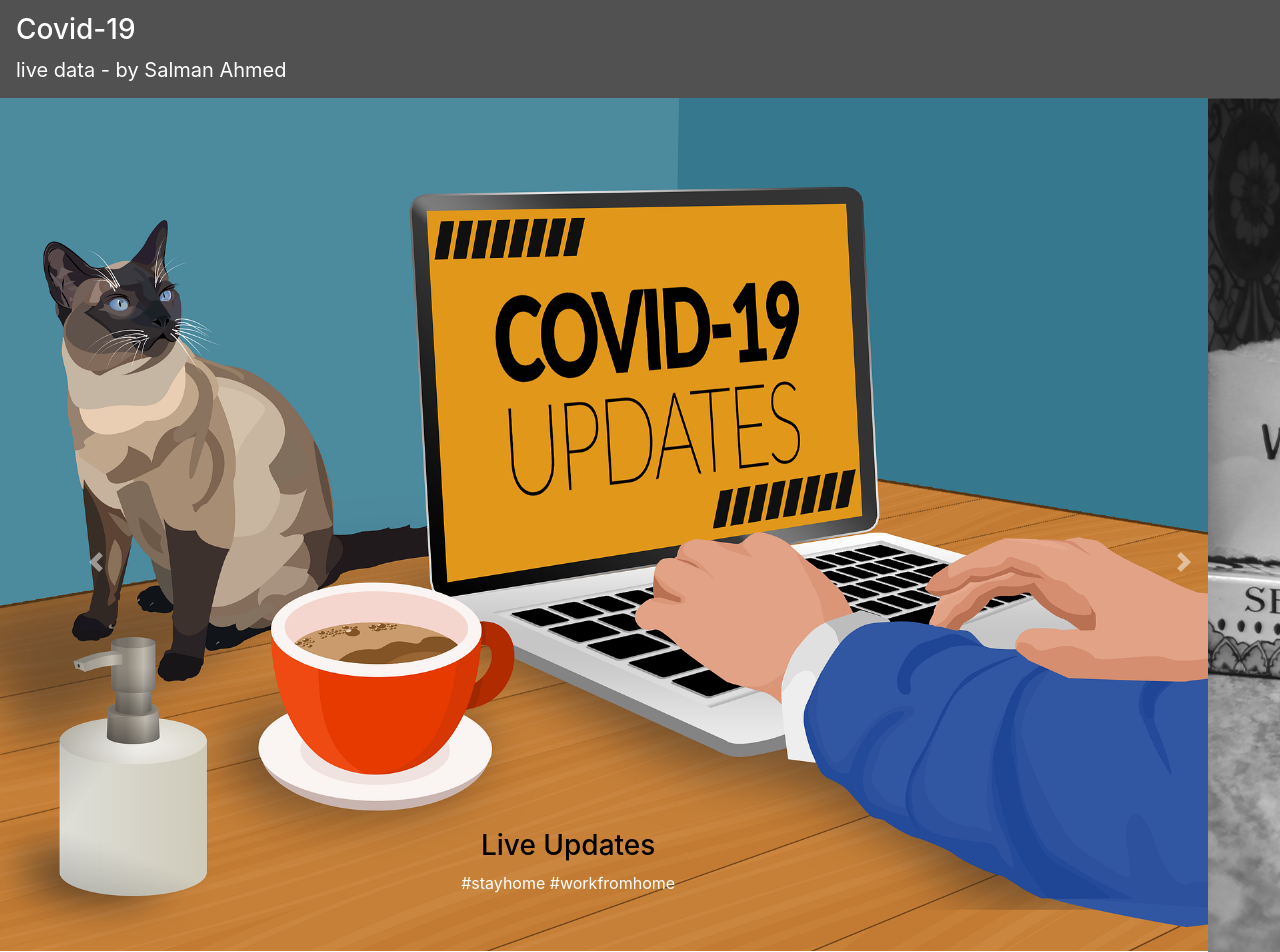
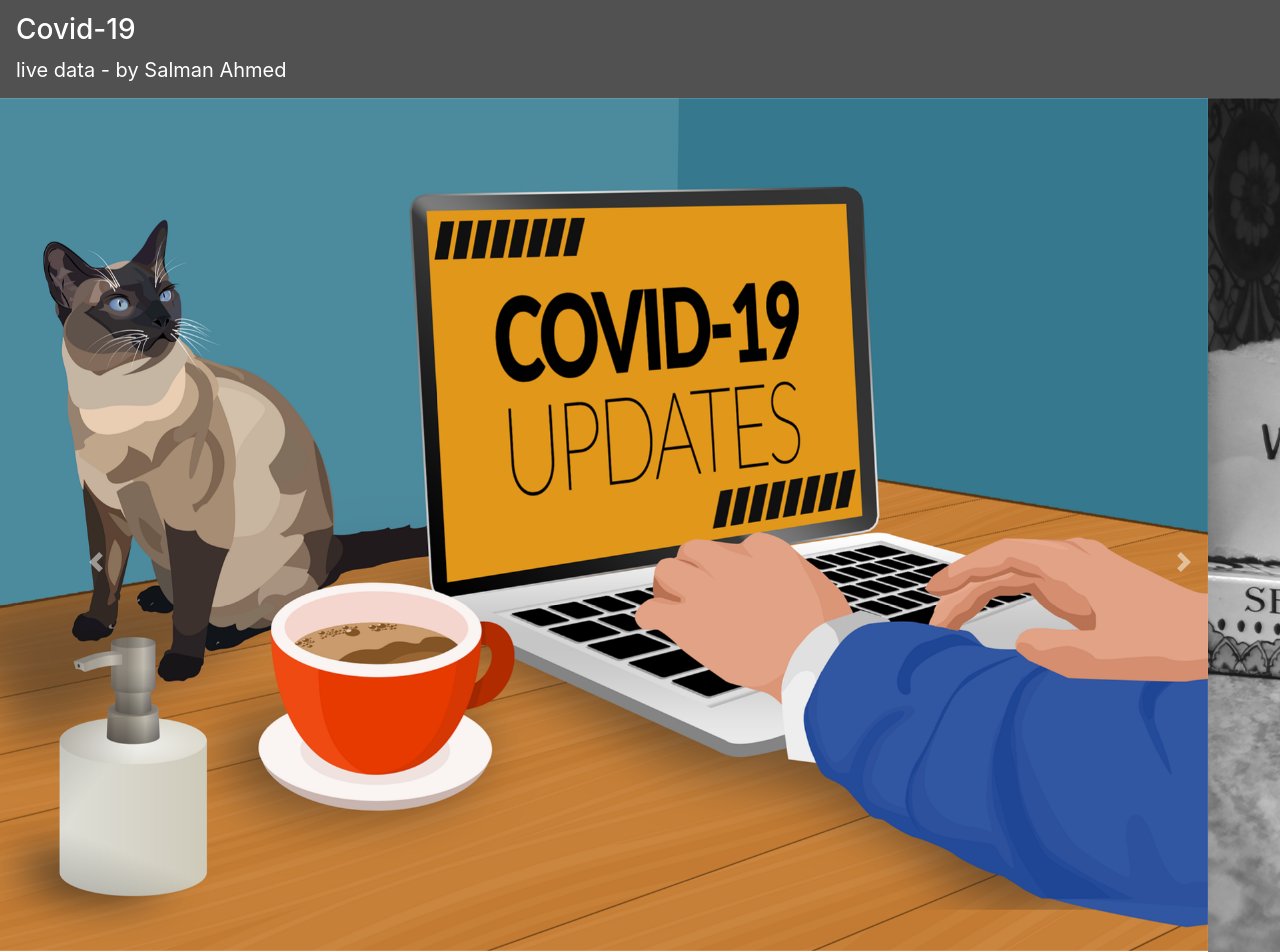
Before and after one commit to au006tx/Redux, a React (Create React App) app: page / in a window 1280 px wide. Shown: the top 952 px of the page. Built offline with nearby package versions, Linux system fonts and the light colour scheme; no server answers.

Commit message:
removed caption

```diff
--- a/src/App.js
+++ b/src/App.js
@@ -38,10 +38,6 @@ class App extends React.Component{
                 src="./assets/slide1.jpeg"
                 alt="First slide"
               />
-              <Carousel.Caption>
-                <h3 style={{color:'black'}}>Live Updates</h3>
-                <p>#stayhome #workfromhome</p>
-              </Carousel.Caption>
           </Carousel.Item>
           <Carousel.Item>
             <img
```
